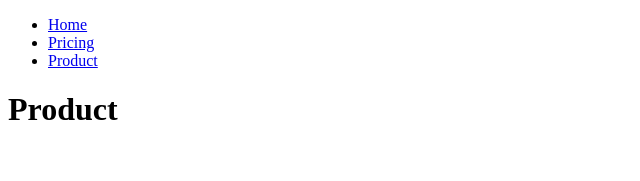
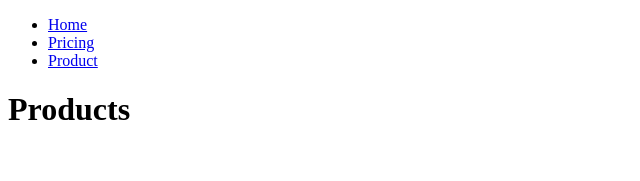
Before and after one commit to Romsh1/React-router-building-SPA, a React (Vite) app in the folder worldwise/: page /product in a window 1280 px wide. Shown: the top 181 px of the page, without its empty margins (0-640 px from the left). Built offline with nearby package versions, Linux system fonts and the light colour scheme.

Commit message:
Linked between routes with <LINK /> and <NAVLINK />

```diff
--- a/worldwise/src/pages/Product.jsx
+++ b/worldwise/src/pages/Product.jsx
@@ -2,7 +2,7 @@ import PageNav from "../components/PageNav"
 
 function Product() {
     return <div><PageNav />
-        <h1>Product
+        <h1>Products
         </h1>
     </div>
 }
```
